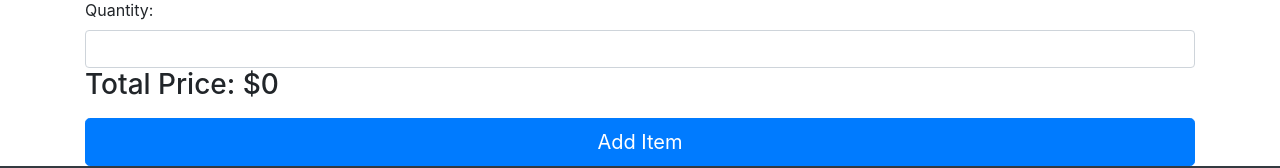
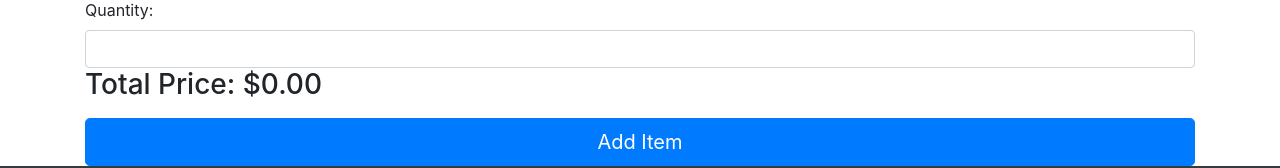
Before and after one commit to Mstapleton22/shoppingCartReact, a React (Create React App) app: page / in a window 1280 px wide. Shown: the part 220-388 px from the top of the page. Built offline with nearby package versions, Linux system fonts and the light colour scheme.

Commit message:
removed a preventDefault from app.js

```diff
--- a/src/App.js
+++ b/src/App.js
@@ -59,7 +59,6 @@ class App extends Component {
   }
 
   updateQuantity = (event) => {
-    event.preventDefault()
     this.setState({
       newItemQuantity: event.target.valueAsNumber
     })
--- a/src/Components/AddItem.js
+++ b/src/Components/AddItem.js
@@ -24,7 +24,7 @@ class AddItem extends Component {
               <label className="" htmlFor="quantity">Quantity: </label>
               <input type="number" id="quantity" className="form-control col-md-12" onChange={this.props.updateQuantity} required></input>
             </div>
-            <h3>Total Price: ${this.props.total}</h3>
+            <h3>Total Price: ${this.props.total.toFixed(2)}</h3>
           </div>
           <button className="btn btn-primary btn-lg btn-block" type="submit">Add Item</button>
         </form>
```
